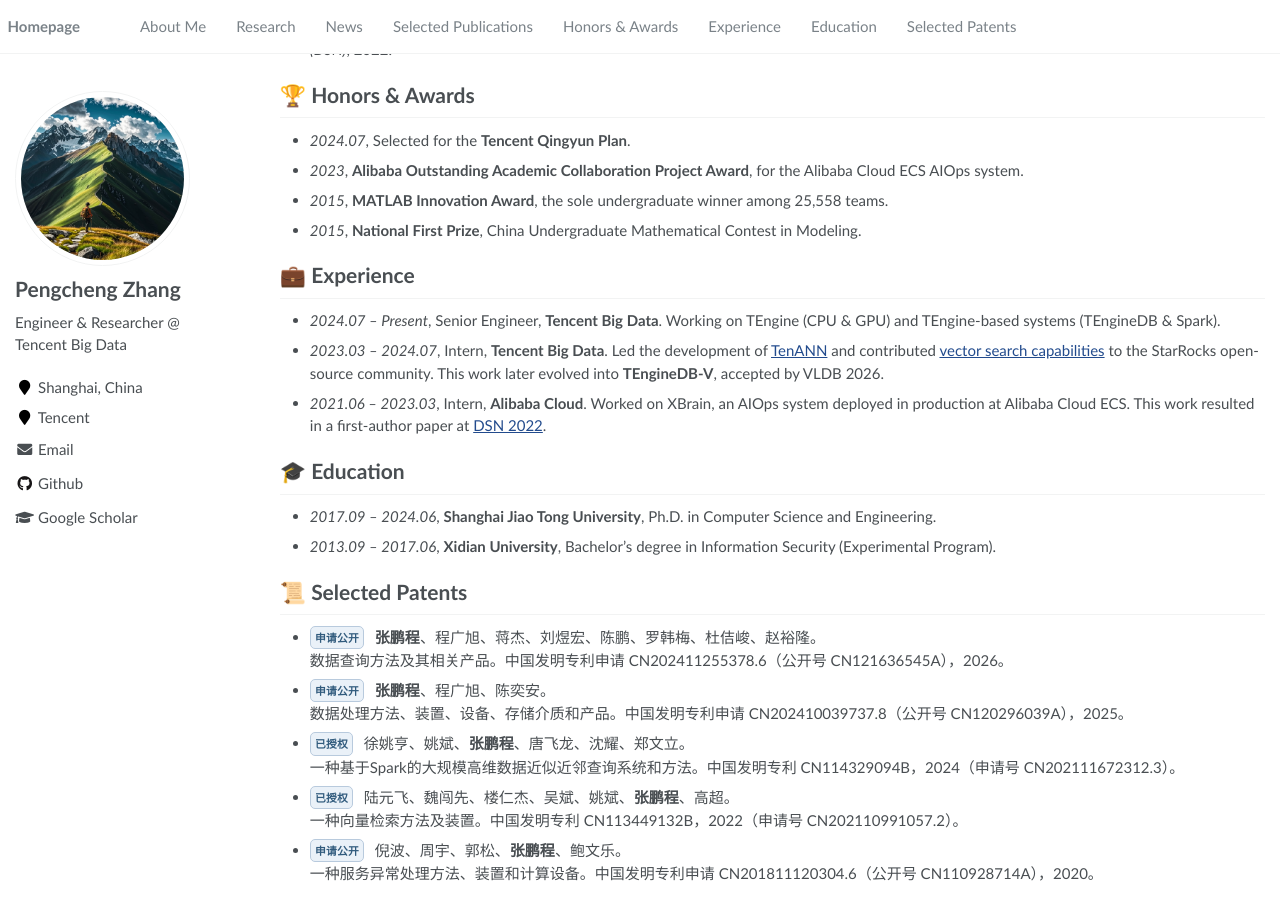
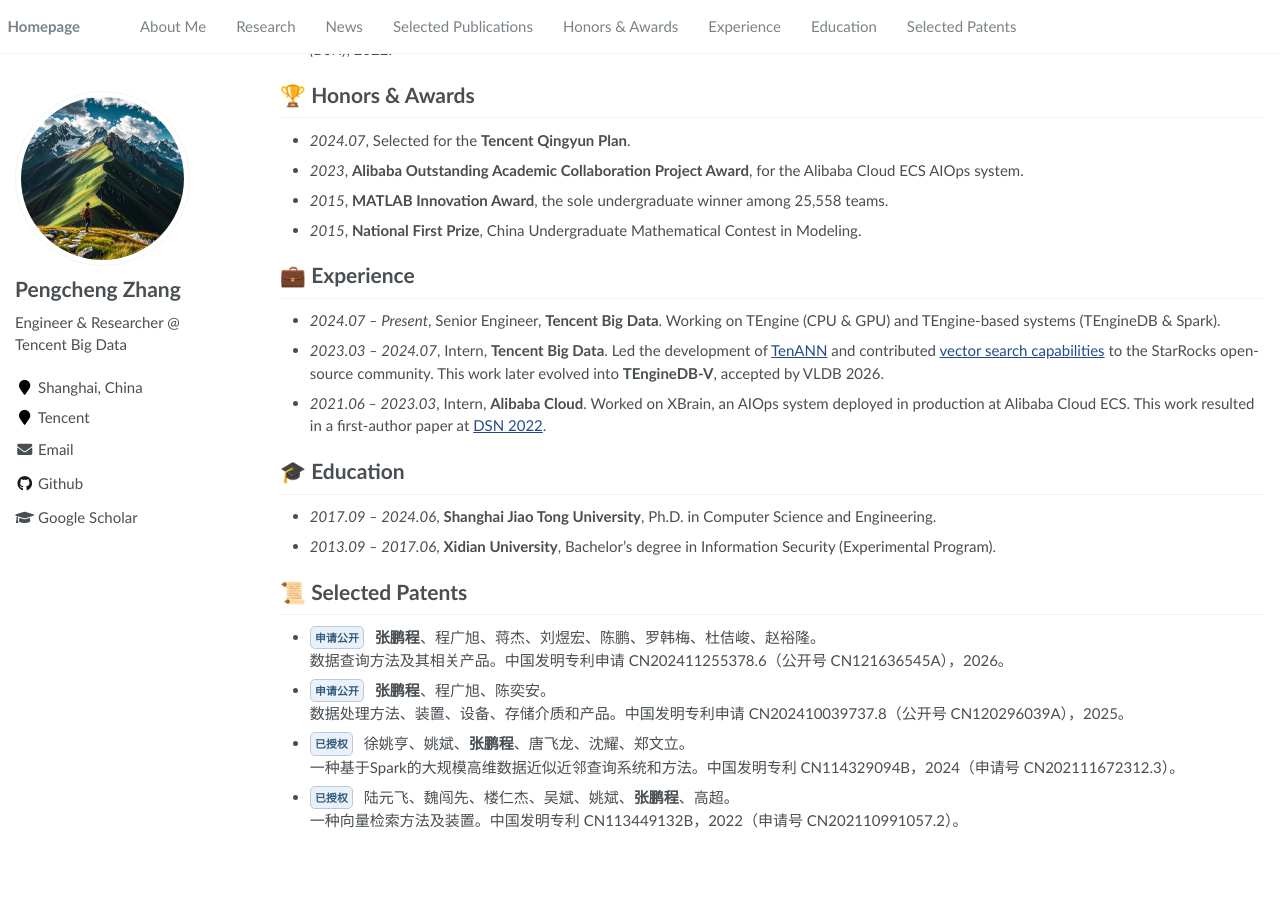
Before and after one commit to petrizhang/petrizhang.github.io, a Jekyll site: the page built from _pages/about.md, in a window 1280 px wide and 900 px high, scrolled down 1040 px. Built offline with Jekyll 4.4.1, drawn with Linux system fonts in a browser that asks for light colours; after the commit the page ends 1886 px from its top, so only the background shows below that.

Commit message:
Remove unrelated patent

```diff
--- a/_pages/about.md
+++ b/_pages/about.md
@@ -95,6 +95,3 @@
 
 - <span class="pub-venue">已授权</span> 陆元飞、魏闯先、楼仁杰、吴斌、姚斌、**张鹏程**、高超。<br>
   一种向量检索方法及装置。中国发明专利 CN113449132B，2022（申请号 CN202110991057.2）。
-
-- <span class="pub-venue">申请公开</span> 倪波、周宇、郭松、**张鹏程**、鲍文乐。<br>
-  一种服务异常处理方法、装置和计算设备。中国发明专利申请 CN201811120304.6（公开号 CN110928714A），2020。
```
